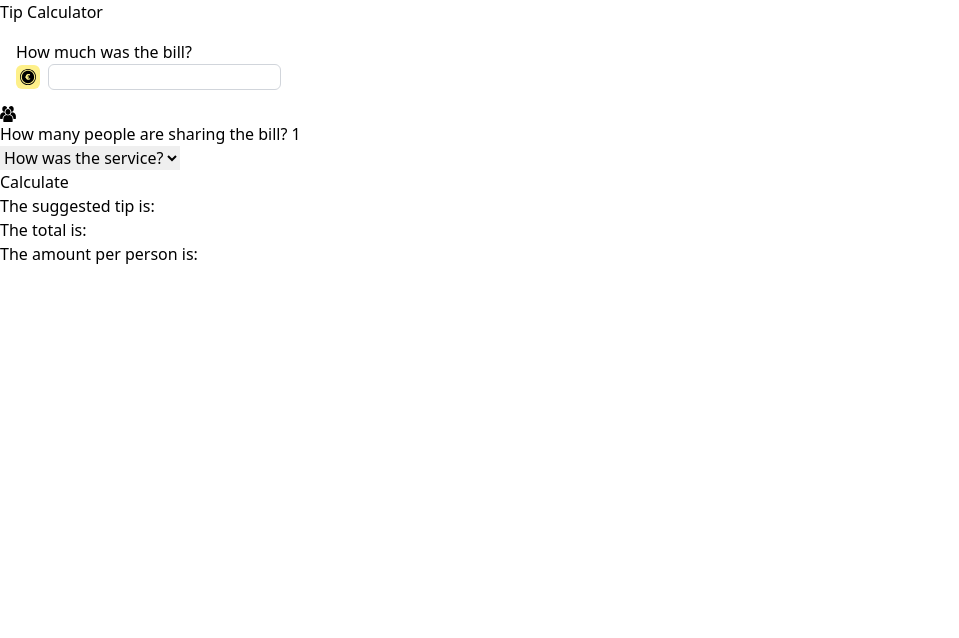
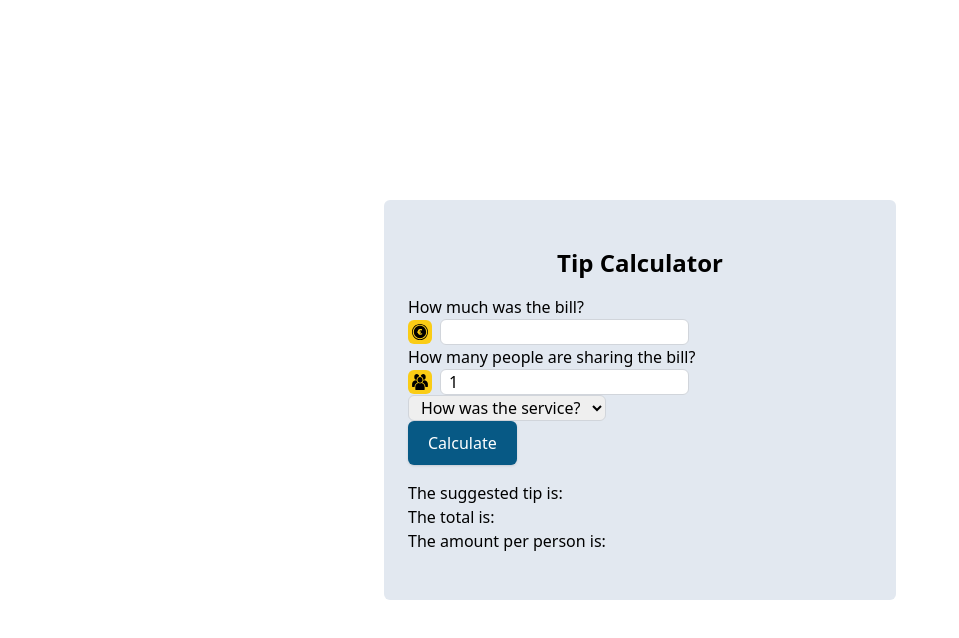
Before and after one commit to jutuli/TipCalculator, a website built with Vite: page index.html in a window 1280 px wide. Shown: the whole page, without its empty margins (0-959 px from the left). Built offline with nearby package versions, Linux system fonts and the light colour scheme.

Commit message:
Style of Container, Button, Inputs

```diff
--- a/index.html
+++ b/index.html
@@ -11,9 +11,13 @@
     <link rel="stylesheet" href="./src/assets/css/output.css" />
 
     <main>
-      <h1>Tip Calculator</h1>
+      <div class="flex w-screen h-screen items-center justify-center">
+        <div
+          class="flex flex-col justify-center w-2/5 h-1/2 min-w[45rem] min-h[45rem] rounded-md px-6 py-6 gap-4 bg-slate-200"
+        >
+          <h1 class="text-center text-2xl font-semibold">Tip Calculator</h1>
           <form id="tipCalculationForm">
-        <section class="bill-input">
+            <section class="input-section">
               <label for="billAmount">How much was the bill?</label>
               <div class="input-row">
                 <div class="icon-box">
@@ -24,7 +28,6 @@
                   />
                 </div>
                 <input
-              class="input-field"
                   type="number"
                   step="0.01"
                   qname="amount"
@@ -33,31 +36,55 @@
                 />
               </div>
             </section>
-        <div>
+            <section class="input-section">
+              <label for="numberSharers"
+                >How many people are sharing the bill?</label
+              >
+              <div class="input-row">
+                <div class="icon-box">
                   <img
                     class="size-4"
                     src="./src/assets/img/group-icon.svg"
                     alt="Two People Icon"
                   />
-          <label for="numberSharers"
-            >How many people are sharing the bill?</label
-          >
-          <input type="number" value="1" name="sharers" id="numberSharers" />
                 </div>
-        <div>
+                <input
+                  type="number"
+                  value="1"
+                  name="sharers"
+                  id="numberSharers"
+                />
+              </div>
+            </section>
+            <section class="input-section">
+              <div class="input-row">
                 <select name="service" id="serviceSatisfaction" required>
-            <option value="" disabled selected>How was the service?</option>
+                  <option value="" disabled selected>
+                    How was the service?
+                  </option>
                   <option value="1">Bad</option>
                   <option value="2">Okay</option>
                   <option value="3">Good</option>
                   <option value="4">Outstanding</option>
                 </select>
               </div>
-        <button type="submit">Calculate</button>
+            </section>
+            <button
+              class="focus:outline-none text-white shadow bg-sky-800 hover:bg-sky-900 rounded-md px-5 py-2.5"
+              type="submit"
+            >
+              Calculate
+            </button>
           </form>
+          <div>
             <p>The suggested tip is: <span class="suggestedTip"></span></p>
             <p>The total is: <span class="sum"></span></p>
-      <p>The amount per person is: <span class="individualShare"></span></p>
+            <p>
+              The amount per person is: <span class="individualShare"></span>
+            </p>
+          </div>
+        </div>
+      </div>
     </main>
   </body>
 </html>
--- a/src/assets/css/input.css
+++ b/src/assets/css/input.css
@@ -3,18 +3,16 @@
 @tailwind utilities;
 
 @layer components {
-  .bill-input {
-    @apply flex flex-col p-4;
-  }
   .input-row {
     @apply flex gap-2 items-center;
   }
 
-  .input-field {
-    @apply border border-gray-300 rounded-md;
+  input,
+  select {
+    @apply border border-gray-300 rounded-md px-2;
   }
 
   .icon-box {
-    @apply p-1 bg-yellow-200 rounded-md;
+    @apply p-1 bg-yellow-400 rounded-md;
   }
 }
```
Also changed, not shown: src/assets/css/output.css. Lines whose indentation alone changed are shown as unchanged.
